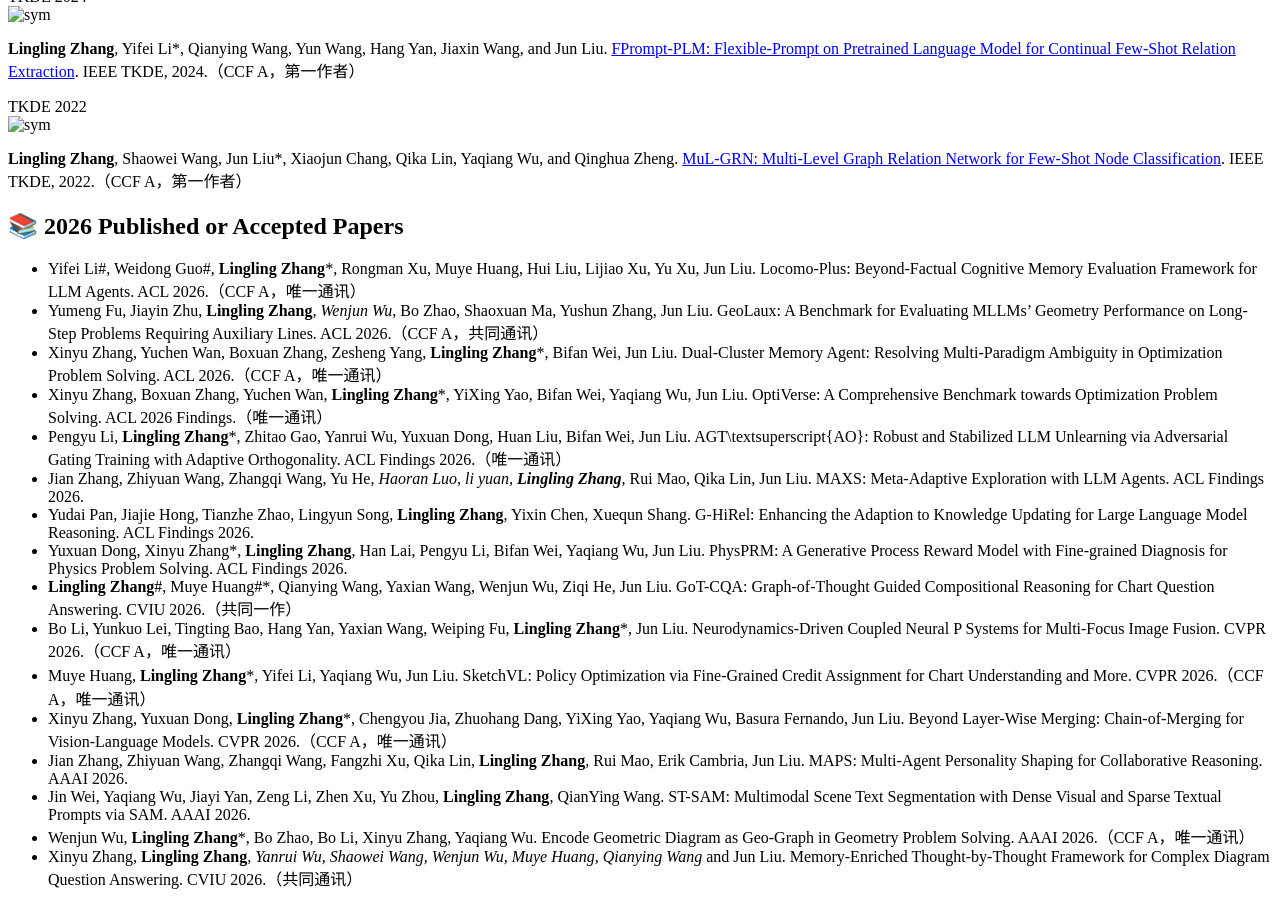
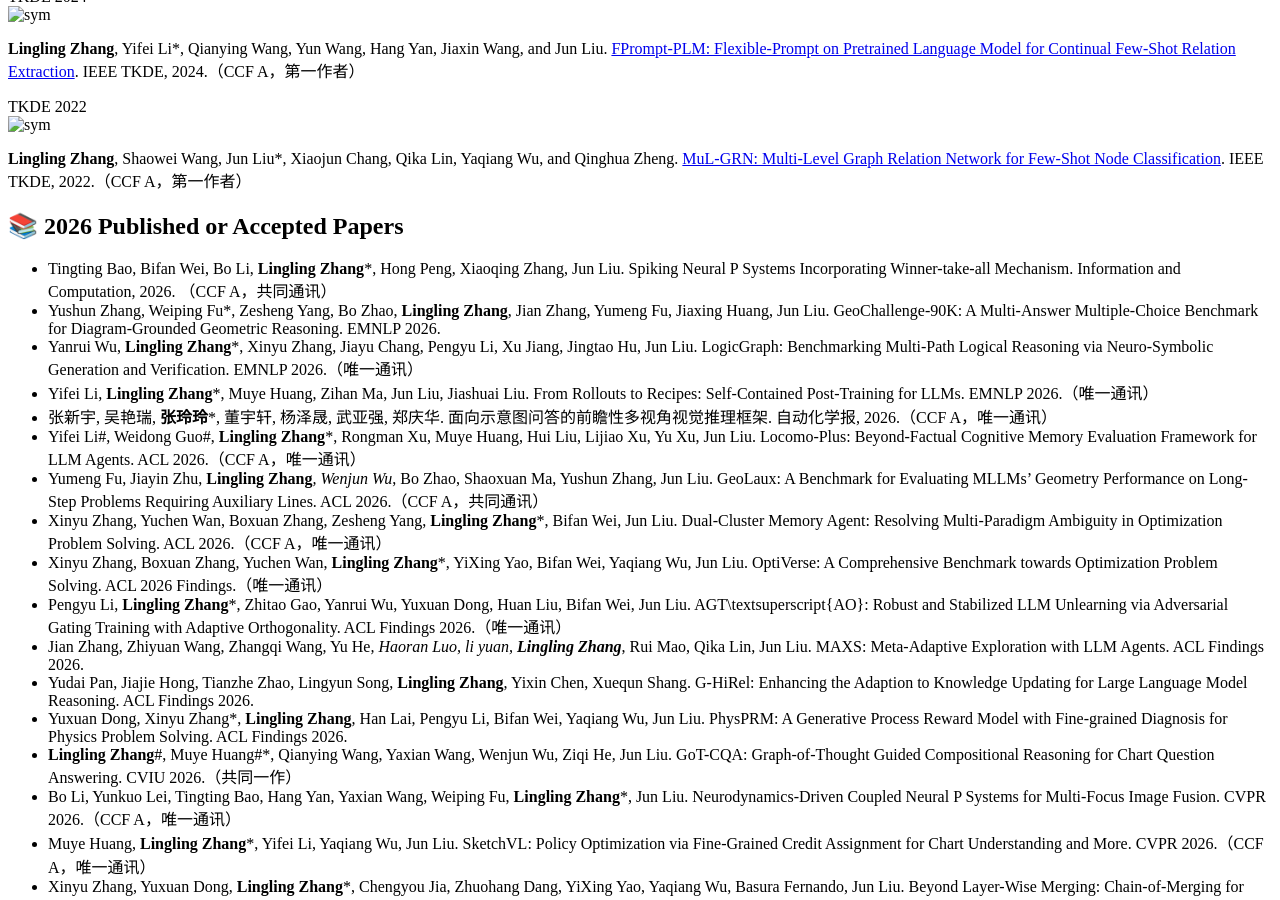
Before and after one commit to zhang-lingling/zhang-lingling.github.io, a Jekyll site: the page built from _pages/includes/pub.md, in a window 1280 px wide and 900 px high, scrolled down 1144 px. Built offline with Jekyll 4.4.1, drawn with Linux system fonts in a browser that asks for light colours; our own code applies the rules of GitHub Pages for plain Markdown files.

Commit message:
Update pub.md

```diff
--- a/_pages/includes/pub.md
+++ b/_pages/includes/pub.md
@@ -44,6 +44,11 @@
 </div>
 
 ## 📚 2026 Published or Accepted Papers
+- Tingting Bao, Bifan Wei, Bo Li, **Lingling Zhang***, Hong Peng, Xiaoqing Zhang, Jun Liu. Spiking Neural P Systems Incorporating Winner-take-all Mechanism. Information and Computation, 2026. （CCF A，共同通讯）
+- Yushun Zhang, Weiping Fu*, Zesheng Yang, Bo Zhao, **Lingling Zhang**, Jian Zhang, Yumeng Fu, Jiaxing Huang, Jun Liu. GeoChallenge-90K: A Multi-Answer Multiple-Choice Benchmark for Diagram-Grounded Geometric Reasoning. EMNLP 2026.
+- Yanrui Wu, **Lingling Zhang***, Xinyu Zhang, Jiayu Chang, Pengyu Li, Xu Jiang, Jingtao Hu, Jun Liu. LogicGraph: Benchmarking Multi-Path Logical Reasoning via Neuro-Symbolic Generation and Verification. EMNLP 2026.（唯一通讯）
+- Yifei Li, **Lingling Zhang***, Muye Huang, Zihan Ma, Jun Liu, Jiashuai Liu. From Rollouts to Recipes: Self-Contained Post-Training for LLMs. EMNLP 2026.（唯一通讯）
+- 张新宇, 吴艳瑞, **张玲玲***, 董宇轩, 杨泽晟, 武亚强, 郑庆华. 面向示意图问答的前瞻性多视角视觉推理框架. 自动化学报, 2026.（CCF A，唯一通讯）
 - Yifei Li#, Weidong Guo#, **Lingling Zhang***, Rongman Xu, Muye Huang, Hui Liu, Lijiao Xu, Yu Xu, Jun Liu. Locomo-Plus: Beyond-Factual Cognitive Memory Evaluation Framework for LLM Agents. ACL 2026.（CCF A，唯一通讯）
 - Yumeng Fu, Jiayin Zhu, **Lingling Zhang***, Wenjun Wu*, Bo Zhao, Shaoxuan Ma, Yushun Zhang, Jun Liu. GeoLaux: A Benchmark for Evaluating MLLMs' Geometry Performance on Long-Step Problems Requiring Auxiliary Lines. ACL 2026.（CCF A，共同通讯）
 - Xinyu Zhang, Yuchen Wan, Boxuan Zhang, Zesheng Yang, **Lingling Zhang***, Bifan Wei, Jun Liu. Dual-Cluster Memory Agent: Resolving Multi-Paradigm Ambiguity in Optimization Problem Solving. ACL 2026.（CCF A，唯一通讯）
```
